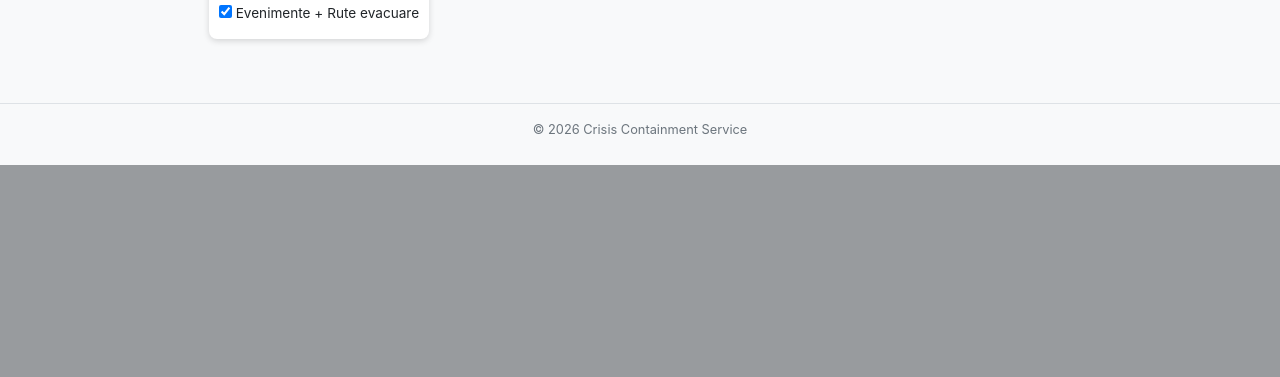
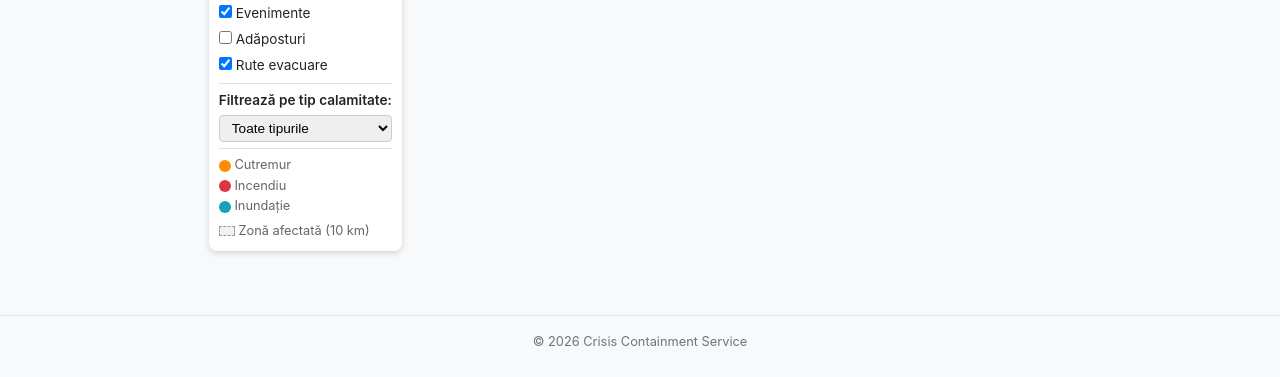
Before and after one commit to Edutu5/Web_CoA, a PHP site: page /Web_CoA/Map in a window 1280 px wide. Shown: the part 796-1173 px from the top of the page. Before the commit the page ends 961 px from the top, so only its background shows below. Run offline with PHP 8.4, Linux system fonts and the light colour scheme; data comes from the database, SQL or seed files in the repository; data that the repository does not hold is empty.

Commit message:
B2.2 - Harta: Zone Afectate + Filtrare Adaposturi/Rute pe Tip Calamitate
Harta interactiva: zone afectate 10km, rute OSRM la adapostul de tipul potrivit, filtru calamitati, adaposturi IGSU cu tipuri reale, legenda + bifa rute

```diff
--- a/assets/js/map.js
+++ b/assets/js/map.js
@@ -4,49 +4,177 @@ document.addEventListener('DOMContentLoaded', function() {
 
   var eqLayer = L.layerGroup();
   var evLayer = L.layerGroup().addTo(map);
+  var shelterLayer = L.layerGroup().addTo(map);
+  var routeLayer = L.layerGroup().addTo(map);
   var userLayer = L.layerGroup().addTo(map);
   var locationActive = false;
+  var currentFilter = '';
+  var allShelters = [];
 
   var eqCheck = document.getElementById('layer-earthquakes');
   var evCheck = document.getElementById('layer-events');
+  var shCheck = document.getElementById('layer-shelters');
+  var rtCheck = document.getElementById('layer-routes');
+  var filterSelect = document.getElementById('disaster-filter');
   var eqState = sessionStorage.getItem('layer-earthquakes');
   var evState = sessionStorage.getItem('layer-events');
+  var shState = sessionStorage.getItem('layer-shelters');
+  var rtState = sessionStorage.getItem('layer-routes');
+
   if (eqState === 'true') { map.addLayer(eqLayer); eqCheck.checked = true; }
   else { map.removeLayer(eqLayer); eqCheck.checked = false; }
   if (evState === 'false') { map.removeLayer(evLayer); evCheck.checked = false; }
+  if (shState === 'true') { map.addLayer(shelterLayer); shCheck.checked = true; }
+  else { map.removeLayer(shelterLayer); shCheck.checked = false; }
+  if (rtState === 'false') { map.removeLayer(routeLayer); rtCheck.checked = false; }
+  else { rtCheck.checked = true; }
+
+  var colors = { EQ: '#ff8c00', FIRE: '#dc3545', FLOOD: '#17a2b8' };
+  var zoneColors = { EQ: '#dc3545', FIRE: '#ff8c00', FLOOD: '#17a2b8' };
 
   function magColor(m) { return m > 6.5 ? '#8b0000' : m > 5.0 ? '#dc3545' : m > 3.0 ? '#ffc107' : '#28a745'; }
-  function escHtml(s) { var d = document.createElement('div'); d.textContent = s || ''; return d.innerHTML; }
   function haversine(lat1, lng1, lat2, lng2) {
     var R = 6371, dLat = (lat2 - lat1) * Math.PI / 180, dLng = (lng2 - lng1) * Math.PI / 180;
     var a = Math.sin(dLat/2) * Math.sin(dLat/2) + Math.cos(lat1*Math.PI/180) * Math.cos(lat2*Math.PI/180) * Math.sin(dLng/2) * Math.sin(dLng/2);
     return R * 2 * Math.atan2(Math.sqrt(a), Math.sqrt(1-a));
   }
 
+  function makePopup(parts) {
+    var div = document.createElement('div');
+    parts.forEach(function(p) {
+      if (p.tag === 'strong') {
+        var el = document.createElement('strong'); el.textContent = p.text; div.appendChild(el);
+      } else if (p.tag === 'em') {
+        var el = document.createElement('em'); el.textContent = p.text; div.appendChild(el);
+      } else if (p.tag === 'br') {
+        div.appendChild(document.createElement('br'));
+      } else {
+        var el = document.createElement('span'); el.textContent = p.text; div.appendChild(el);
+      }
+      if (p.br) div.appendChild(document.createElement('br'));
+    });
+    return div;
+  }
+
+  // ====== CUTREMURE ======
   apiGet('api/earthquakes.php?country=RO&limit=300').then(function(data) {
     (data.data || []).forEach(function(eq) {
       var r = Math.max(3, Math.min(eq.magnitude * 4, 20));
-      L.circleMarker([eq.latitude, eq.longitude], { radius: r, color: magColor(eq.magnitude), fillColor: magColor(eq.magnitude), fillOpacity: 0.6, weight: 1 }).addTo(eqLayer).bindPopup('M ' + eq.magnitude + ', adancime ' + (eq.depth || '?') + ' km');
+      var popup = makePopup([
+        { tag: 'strong', text: 'M ' + eq.magnitude, br: true },
+        { tag: 'span', text: 'Adancime: ' + (eq.depth || '?') + ' km' }
+      ]);
+      L.circleMarker([eq.latitude, eq.longitude], { radius: r, color: magColor(eq.magnitude), fillColor: magColor(eq.magnitude), fillOpacity: 0.6, weight: 1 }).addTo(eqLayer).bindPopup(popup);
     });
   });
 
-  apiGet('api/events.php?status=active').then(function(data) {
-    var colors = { EQ: '#ff8c00', FIRE: '#dc3545', FLOOD: '#17a2b8' };
-    (data.data || []).forEach(function(ev) {
-      var c = colors[ev.type_code] || '#6c757d';
-      L.circleMarker([ev.latitude, ev.longitude], { radius: 12, color: c, fillColor: c, fillOpacity: 0.7, weight: 2 }).addTo(evLayer).bindPopup('<strong>' + escHtml(ev.title) + '</strong><br><em>' + escHtml(ev.type_name || '') + '</em><br>' + escHtml(ev.description || '') + '<br><b>Severitate:</b> ' + escHtml(ev.severity) + '<br><b>Urgenta:</b> ' + escHtml(ev.urgency) + '<br><b>Status:</b> ' + escHtml(ev.status));
-      L.circle([ev.latitude, ev.longitude], { radius: 10000, color: c, fillColor: c, fillOpacity: 0.08, weight: 1, dashArray: '5,5', interactive: false }).addTo(evLayer);
-      apiGet('api/route_auto.php?event_id=' + ev.id).then(function(result) {
-        if (!result.success || !result.routes || !result.routes.length) return;
-        var nearest = result.routes[0];
-        if (nearest.geometry && nearest.geometry.length > 1) L.polyline(nearest.geometry, { color: c, weight: 5, opacity: 0.85 }).addTo(evLayer);
-        var sh = nearest.shelter;
-        L.circleMarker([sh.latitude, sh.longitude], { radius: 9, color: '#fff', fillColor: c, fillOpacity: 1, weight: 3 }).addTo(evLayer).bindPopup('<strong>' + escHtml(sh.name) + '</strong><br>' + escHtml(sh.address || '') + '<br>Distanta: ' + nearest.distance_km + ' km<br>Durata: ~' + nearest.duration_min + ' min');
-      }).catch(function() {});
+  // ====== ADAPOSTURI (incarcare completa pentru rute) ======
+  function loadShelters(typeId) {
+    shelterLayer.clearLayers();
+    var sheltersToShow = typeId ? allShelters.filter(function(s) { return s.disaster_type_id == typeId; }) : allShelters;
+    sheltersToShow.forEach(function(s) {
+      var tc = colors[s.type_code] || '#28a745';
+      var popup = makePopup([
+        { tag: 'strong', text: s.name, br: true },
+        { tag: 'span', text: s.address || '', br: true },
+        { tag: 'span', text: 'Tip: ' + (s.type_name || 'General') }
+      ]);
+      L.circleMarker([s.latitude, s.longitude], { radius: 8, color: '#fff', fillColor: tc, fillOpacity: 1, weight: 2 }).addTo(shelterLayer).bindPopup(popup);
+    });
+  }
+
+  // ====== FILTRU DISASTER TYPE ======
+  apiGet('api/disaster_types.php').then(function(resp) {
+    (resp.data || []).forEach(function(dt) {
+      var opt = document.createElement('option');
+      opt.value = dt.id;
+      opt.textContent = dt.name + (dt.active_events > 0 ? ' (' + dt.active_events + ')' : '');
+      filterSelect.appendChild(opt);
     });
   });
 
-  // Geolocatie toggle — restaurare din sesiune
+  filterSelect.addEventListener('change', function() {
+    currentFilter = this.value;
+    loadShelters(currentFilter);
+  });
+
+  // ====== RUTE EVACUARE (OSRM) ======
+  function findNearestShelter(evLat, evLng, typeCode) {
+    var typeMap = { EQ: 1, FIRE: 2, FLOOD: 3 };
+    var typeId = typeMap[typeCode];
+    var candidates = typeId ? allShelters.filter(function(s) { return s.disaster_type_id == typeId; }) : allShelters;
+    if (!candidates.length) candidates = allShelters;
+    var best = null, bestDist = Infinity;
+    candidates.forEach(function(s) {
+      var d = haversine(evLat, evLng, parseFloat(s.latitude), parseFloat(s.longitude));
+      if (d < bestDist) { bestDist = d; best = s; }
+    });
+    return best ? { shelter: best, distance: bestDist } : null;
+  }
+
+  function drawRoute(evLat, evLng, shelter, color) {
+    var osrmUrl = 'https://router.project-osrm.org/route/v1/driving/'
+      + evLng + ',' + evLat + ';' + shelter.longitude + ',' + shelter.latitude
+      + '?geometries=geojson&overview=full';
+    fetch(osrmUrl).then(function(r) { return r.json(); }).then(function(osrm) {
+      if (osrm.routes && osrm.routes[0]) {
+        var coords = osrm.routes[0].geometry.coordinates.map(function(c) { return [c[1], c[0]]; });
+        L.polyline(coords, { color: color, weight: 4, opacity: 0.85 }).addTo(routeLayer);
+      } else {
+        L.polyline([[evLat, evLng], [parseFloat(shelter.latitude), parseFloat(shelter.longitude)]], { color: color, weight: 3, dashArray: '6,6' }).addTo(routeLayer);
+      }
+      var destPopup = makePopup([
+        { tag: 'strong', text: shelter.name, br: true },
+        { tag: 'span', text: shelter.address || '', br: true },
+        { tag: 'span', text: 'Adapost tinta | Distanta: ' + findNearestShelter(evLat, evLng, null).distance.toFixed(1) + ' km' }
+      ]);
+      L.circleMarker([parseFloat(shelter.latitude), parseFloat(shelter.longitude)], { radius: 9, color: '#fff', fillColor: color, fillOpacity: 1, weight: 3 }).addTo(routeLayer).bindPopup(destPopup);
+    }).catch(function() {
+      L.polyline([[evLat, evLng], [parseFloat(shelter.latitude), parseFloat(shelter.longitude)]], { color: color, weight: 3, dashArray: '6,6' }).addTo(routeLayer);
+    });
+  }
+
+  // ====== EVENIMENTE + ZONE AFFECTATE + RUTE ======
+  // Incarcam adaposturile intai, apoi evenimentele + rutele
+  apiGet('api/shelters.php').then(function(sData) {
+    allShelters = sData.data || [];
+    loadShelters('');
+
+    return apiGet('api/events.php?status=active');
+  }).then(function(data) {
+    (data.data || []).forEach(function(ev) {
+      var c = colors[ev.type_code] || '#6c757d';
+      var zc = zoneColors[ev.type_code] || '#6c757d';
+
+      // Marker punct
+      var popup = makePopup([
+        { tag: 'strong', text: ev.title, br: true },
+        { tag: 'em', text: ev.type_name || '', br: true },
+        { tag: 'span', text: ev.description || '', br: true },
+        { tag: 'span', text: 'Severitate: ' + ev.severity + ' | Urgenta: ' + (ev.urgency || 'N/A') + ' | Status: ' + ev.status }
+      ]);
+      L.circleMarker([ev.latitude, ev.longitude], { radius: 12, color: c, fillColor: c, fillOpacity: 0.7, weight: 2 }).addTo(evLayer).bindPopup(popup);
+
+      // ZONA AFECTATA — cerc de 10 km
+      L.circle([ev.latitude, ev.longitude], {
+        radius: 10000,
+        color: zc,
+        fillColor: zc,
+        fillOpacity: 0.1,
+        weight: 1,
+        dashArray: '5, 5',
+        interactive: false
+      }).addTo(evLayer);
+
+      // RUTA catre cel mai apropiat adapost de tipul potrivit
+      var match = findNearestShelter(ev.latitude, ev.longitude, ev.type_code);
+      if (match) {
+        drawRoute(ev.latitude, ev.longitude, match.shelter, c);
+      }
+    });
+  });
+
+  // ====== GEOLOCATIE ======
   var savedLoc = sessionStorage.getItem('user-location');
   if (savedLoc) {
     try {
@@ -79,17 +207,20 @@ document.addEventListener('DOMContentLoaded', function() {
 
   function showUserLocation(uLat, uLng) {
     userLayer.clearLayers();
-    L.marker([uLat, uLng]).addTo(userLayer).bindPopup('<strong>Locatia ta</strong>').openPopup();
-    apiGet('api/shelters.php').then(function(sData) {
-      var shelters = sData.data || [];
-      if (!shelters.length) return;
+    var locPopup = makePopup([{ tag: 'strong', text: 'Locatia ta' }]);
+    L.marker([uLat, uLng]).addTo(userLayer).bindPopup(locPopup).openPopup();
     var best = null, bestDist = Infinity;
-      shelters.forEach(function(s) {
+    allShelters.forEach(function(s) {
       var d = haversine(uLat, uLng, parseFloat(s.latitude), parseFloat(s.longitude));
       if (d < bestDist) { bestDist = d; best = s; }
     });
     if (!best) return;
-      L.circleMarker([best.latitude, best.longitude], { radius: 10, color: '#fff', fillColor: '#28a745', fillOpacity: 1, weight: 3 }).addTo(userLayer).bindPopup('<strong>' + escHtml(best.name) + '</strong><br>' + escHtml(best.address || '') + '<br>Distanta: ' + bestDist.toFixed(2) + ' km');
+    var bestPopup = makePopup([
+      { tag: 'strong', text: best.name, br: true },
+      { tag: 'span', text: best.address || '', br: true },
+      { tag: 'span', text: 'Distanta: ' + bestDist.toFixed(2) + ' km' }
+    ]);
+    L.circleMarker([best.latitude, best.longitude], { radius: 10, color: '#fff', fillColor: '#28a745', fillOpacity: 1, weight: 3 }).addTo(userLayer).bindPopup(bestPopup);
     var osrmUrl = 'https://router.project-osrm.org/route/v1/driving/' + uLng + ',' + uLat + ';' + best.longitude + ',' + best.latitude + '?geometries=geojson&overview=full';
     fetch(osrmUrl).then(function(r) { return r.json(); }).then(function(osrm) {
       if (osrm.routes && osrm.routes[0]) {
@@ -97,9 +228,11 @@ document.addEventListener('DOMContentLoaded', function() {
         L.polyline(coords, { color: '#28a745', weight: 5, opacity: 0.9 }).addTo(userLayer);
       } else { L.polyline([[uLat, uLng], [best.latitude, best.longitude]], { color: '#28a745', weight: 4, dashArray: '6,6' }).addTo(userLayer); }
     }).catch(function() { L.polyline([[uLat, uLng], [best.latitude, best.longitude]], { color: '#28a745', weight: 4, dashArray: '6,6' }).addTo(userLayer); });
-    });
   }
 
+  // ====== LAYER TOGGLES ======
   eqCheck.addEventListener('change', function(e) { if (e.target.checked) map.addLayer(eqLayer); else map.removeLayer(eqLayer); sessionStorage.setItem('layer-earthquakes', e.target.checked); });
   evCheck.addEventListener('change', function(e) { if (e.target.checked) map.addLayer(evLayer); else map.removeLayer(evLayer); sessionStorage.setItem('layer-events', e.target.checked); });
+  shCheck.addEventListener('change', function(e) { if (e.target.checked) map.addLayer(shelterLayer); else map.removeLayer(shelterLayer); sessionStorage.setItem('layer-shelters', e.target.checked); });
+  rtCheck.addEventListener('change', function(e) { if (e.target.checked) map.addLayer(routeLayer); else map.removeLayer(routeLayer); sessionStorage.setItem('layer-routes', e.target.checked); });
 });
--- a/views/MapView.php
+++ b/views/MapView.php
@@ -1,11 +1,25 @@
 <?php
 function display_map_page() {
     echo '<div id="map-container"></div>';
-    echo '<div style="margin-top:10px;display:flex;gap:10px;align-items:center;flex-wrap:wrap">';
+    echo '<div style="margin-top:10px;display:flex;gap:10px;align-items:flex-start;flex-wrap:wrap">';
     echo '<button id="btn-user-location" class="btn btn-primary">&#128205; Loca&#539;ia mea</button>';
     echo '<div id="map-legend">';
     echo '<h4>Legend&#259;</h4>';
     echo '<label><input type="checkbox" id="layer-earthquakes" checked> Cutremure</label>';
-    echo '<label><input type="checkbox" id="layer-events" checked> Evenimente + Rute evacuare</label>';
+    echo '<label><input type="checkbox" id="layer-events" checked> Evenimente</label>';
+    echo '<label><input type="checkbox" id="layer-shelters"> Adăposturi</label>';
+    echo '<label><input type="checkbox" id="layer-routes" checked> Rute evacuare</label>';
+    echo '<hr style="margin:6px 0;border:none;border-top:1px solid #dee2e6">';
+    echo '<label style="font-weight:600;font-size:.85rem">Filtreaz&#259; pe tip calamitate:</label>';
+    echo '<select id="disaster-filter" style="padding:4px 8px;border-radius:4px;border:1px solid #ccc;font-size:.85rem;width:100%">';
+    echo '<option value="">Toate tipurile</option>';
+    echo '</select>';
+    echo '<hr style="margin:6px 0;border:none;border-top:1px solid #dee2e6">';
+    echo '<div style="font-size:.8rem;color:#666">';
+    echo '<div><span style="display:inline-block;width:12px;height:12px;border-radius:50%;background:#ff8c00;vertical-align:middle"></span> Cutremur</div>';
+    echo '<div><span style="display:inline-block;width:12px;height:12px;border-radius:50%;background:#dc3545;vertical-align:middle"></span> Incendiu</div>';
+    echo '<div><span style="display:inline-block;width:12px;height:12px;border-radius:50%;background:#17a2b8;vertical-align:middle"></span> Inunda&#539;ie</div>';
+    echo '<div style="margin-top:4px"><span style="display:inline-block;width:16px;height:10px;border:1px dashed #999;vertical-align:middle;background:rgba(0,0,0,.05)"></span> Zon&#259; afectat&#259; (10 km)</div>';
+    echo '</div>';
     echo '</div></div>';
 }
```
Lines whose indentation alone changed are shown as unchanged.
